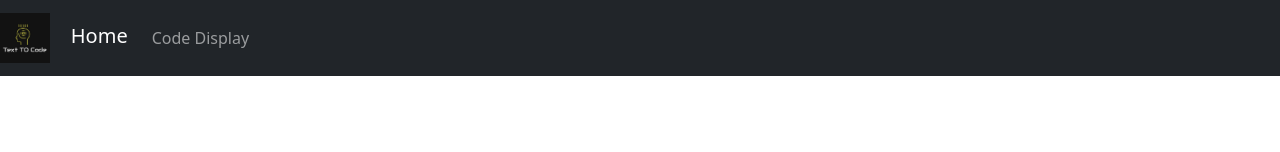
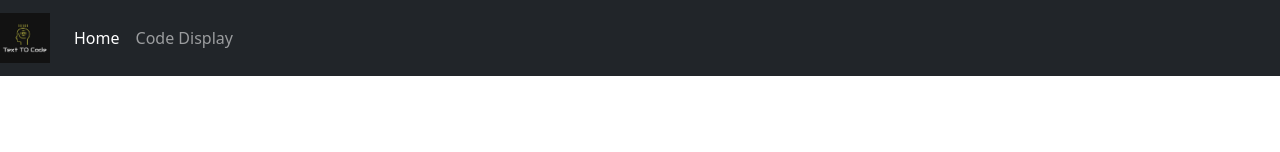
Before and after one commit to Marshall-Artz/4901-Project, a React (Create React App) app in the folder ttc/: page / in a window 1280 px wide. Shown: the top 152 px of the page. Built offline with nearby package versions, Linux system fonts and the light colour scheme.

Commit message:
modified navigation elements to highlight the select page

```diff
--- a/ttc/src/components/navigation.js
+++ b/ttc/src/components/navigation.js
@@ -1,35 +1,65 @@
-import React from "react"
-import { Component } from "react"
-import 'bootstrap/dist/css/bootstrap.css'
-import { Nav, Navbar } from 'react-bootstrap'
-import logo from '../logo.png';
+import React from "react";
+import { Component } from "react";
+import "bootstrap/dist/css/bootstrap.css";
+import { Nav, Navbar } from "react-bootstrap";
+import { Link } from "react-router-dom"; // import the Link component from React Router
+import logo from "../logo.png";
 
 
-// ADD LOGO ABOVE 'text TO code'
-// <img src = {logo} width="50px" />
+class Navigation extends Component {
+  constructor(props) {
+    super(props);
+    this.state = {
+      activeNavOption: "home", // set the default active option
+    };
+    this.handleNavOptionClick = this.handleNavOptionClick.bind(this);
+  }
 
-class Navigation extends Component{
+  handleNavOptionClick(option) {
+    this.setState({ activeNavOption: option });
+  }
+
   render() {
-        return(
+    return (
       <div>
-                <Navbar bg = "dark" variant="dark" sticky="top" expand="md" collapseOnSelect>
+        <Navbar
+          bg="dark"
+          variant="dark"
+          sticky="top"
+          expand="md"
+          collapseOnSelect
+        >
           <Navbar.Brand href="/">
-                <img alt={"logo"} src = {logo} width="50px" />
-                   &nbsp;&nbsp;&nbsp; Home
+            <img alt={"logo"} src={logo} width="50px" />
+
           </Navbar.Brand>
 
           <Navbar.Toggle />
 
           <Navbar.Collapse>
             <Nav>
-                            <Nav.Link href="products-description"> Code Display</Nav.Link>
+              <Nav.Link
+                as={Link}
+                to="/"
+                active={this.state.activeNavOption === "home"}
+                onClick={() => this.handleNavOptionClick("home")}
+              >
+                Home
+              </Nav.Link>
+              <Nav.Link
+                as={Link}
+                to="/products-description"
+                active={this.state.activeNavOption === "code"}
+                onClick={() => this.handleNavOptionClick("code")}
+              >
+                Code Display
+              </Nav.Link>
             </Nav>
           </Navbar.Collapse>
-
         </Navbar>
       </div>
-        )
+    );
   }
 }
 
-export default Navigation
+export default Navigation;
```
Also changed, not shown: 1 other file (tests, documents, lock files or other folders). Lines whose indentation alone changed are shown as unchanged.
